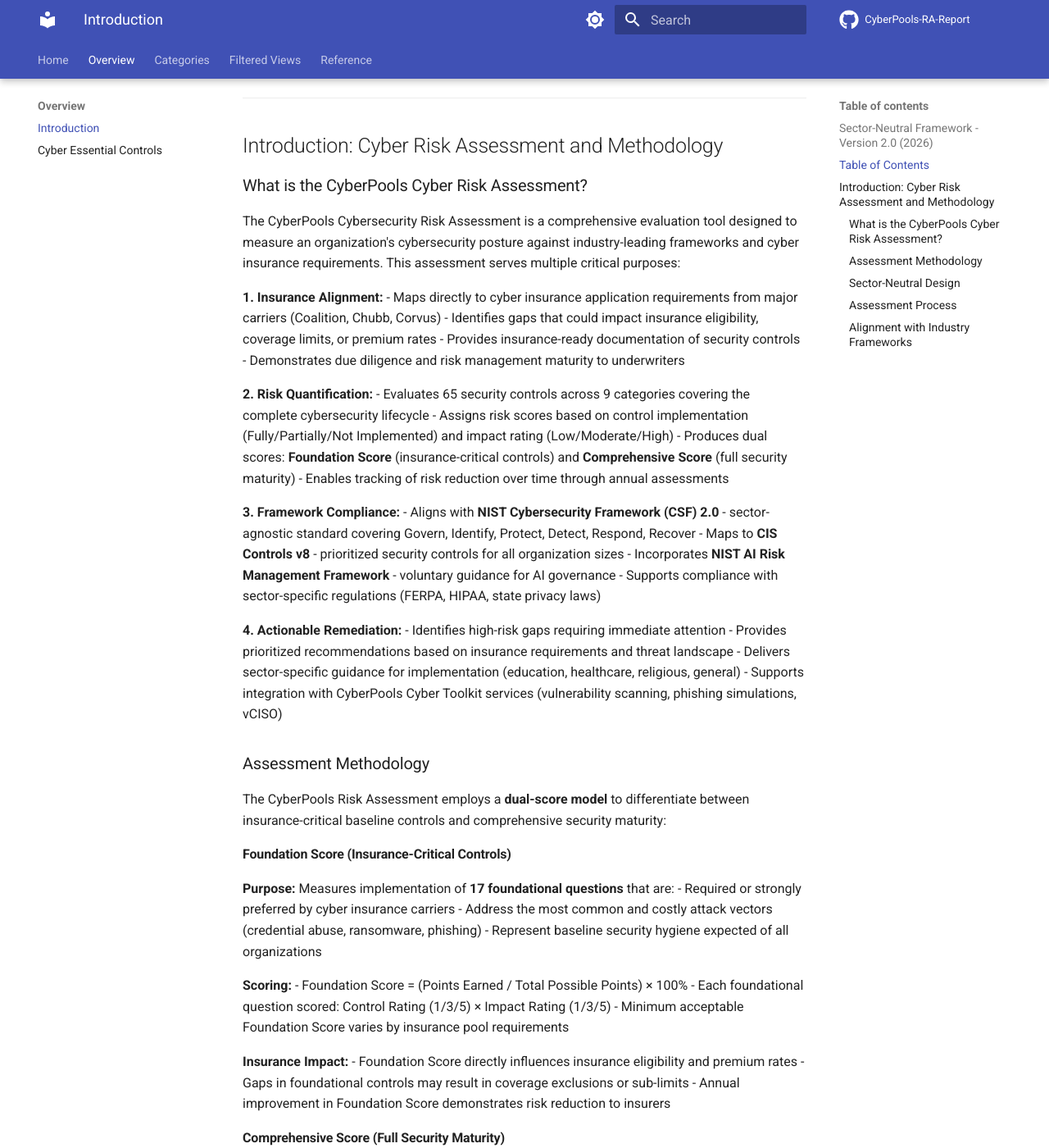
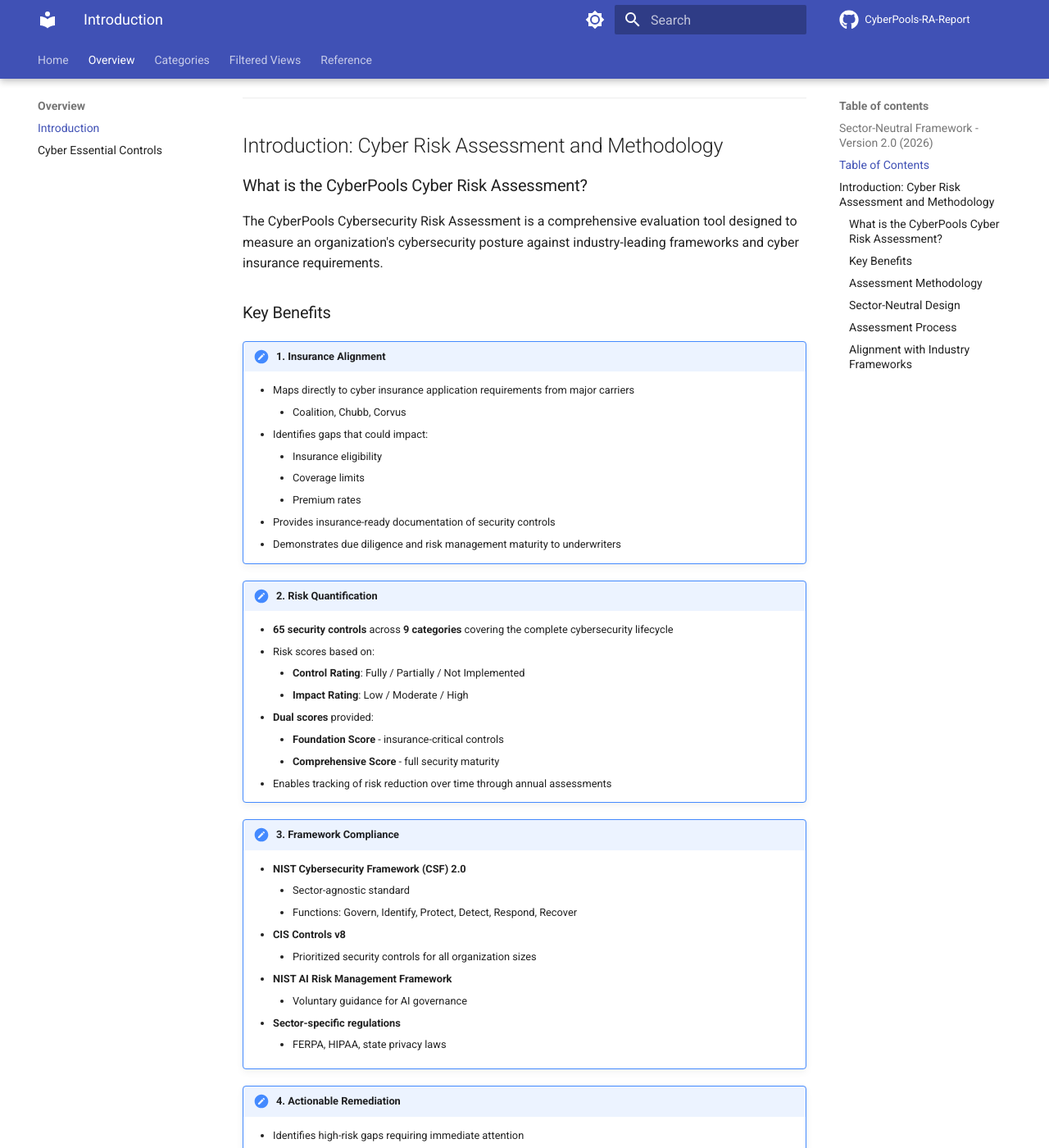
Before and after one commit to frankbejar/CyberPools-RA-Report, an MkDocs documentation site: the page built from docs/overview/introduction.md, in a window 1280 px wide and 1400 px high, scrolled down 828 px. Shown: the whole window at 82% size. Built offline with MkDocs 1.6.1 and Material for MkDocs 9.7.7, drawn with Linux system fonts in a browser that asks for light colours; comment, search, counter and statistics services are not loaded; some of the changed text lies outside the part shown.

Commit message:
Improve introduction page readability with better structure
- Add MkDocs admonitions (callout boxes) for visual hierarchy
- Use nested bullet lists to break down complex information
- Add color-coded boxes: note (blue), success (green), info (blue), tip (cyan)
- Format formulas with inline code blocks
- Add table for risk level interpretation (easier to scan)
- Include emojis for visual risk level indicators (🟢 🟡 🔴)
- Improve scannability of dense text sections

````diff
--- a/docs/overview/introduction.md
+++ b/docs/overview/introduction.md
@@ -37,91 +37,133 @@ tags:
 
 ### What is the CyberPools Cyber Risk Assessment?
 
-The CyberPools Cybersecurity Risk Assessment is a comprehensive evaluation tool designed to measure an organization's cybersecurity posture against industry-leading frameworks and cyber insurance requirements. This assessment serves multiple critical purposes:
+The CyberPools Cybersecurity Risk Assessment is a comprehensive evaluation tool designed to measure an organization's cybersecurity posture against industry-leading frameworks and cyber insurance requirements.
 
-**1. Insurance Alignment:**
-- Maps directly to cyber insurance application requirements from major carriers (Coalition, Chubb, Corvus)
-- Identifies gaps that could impact insurance eligibility, coverage limits, or premium rates
-- Provides insurance-ready documentation of security controls
-- Demonstrates due diligence and risk management maturity to underwriters
+### Key Benefits
 
-**2. Risk Quantification:**
-- Evaluates 65 security controls across 9 categories covering the complete cybersecurity lifecycle
-- Assigns risk scores based on control implementation (Fully/Partially/Not Implemented) and impact rating (Low/Moderate/High)
-- Produces dual scores: **Foundation Score** (insurance-critical controls) and **Comprehensive Score** (full security maturity)
-- Enables tracking of risk reduction over time through annual assessments
+!!! note "1. Insurance Alignment"
+    - Maps directly to cyber insurance application requirements from major carriers
+        - Coalition, Chubb, Corvus
+    - Identifies gaps that could impact:
+        - Insurance eligibility
+        - Coverage limits
+        - Premium rates
+    - Provides insurance-ready documentation of security controls
+    - Demonstrates due diligence and risk management maturity to underwriters
 
-**3. Framework Compliance:**
-- Aligns with **NIST Cybersecurity Framework (CSF) 2.0** - sector-agnostic standard covering Govern, Identify, Protect, Detect, Respond, Recover
-- Maps to **CIS Controls v8** - prioritized security controls for all organization sizes
-- Incorporates **NIST AI Risk Management Framework** - voluntary guidance for AI governance
-- Supports compliance with sector-specific regulations (FERPA, HIPAA, state privacy laws)
+!!! note "2. Risk Quantification"
+    - **65 security controls** across **9 categories** covering the complete cybersecurity lifecycle
+    - Risk scores based on:
+        - **Control Rating**: Fully / Partially / Not Implemented
+        - **Impact Rating**: Low / Moderate / High
+    - **Dual scores** provided:
+        - **Foundation Score** - insurance-critical controls
+        - **Comprehensive Score** - full security maturity
+    - Enables tracking of risk reduction over time through annual assessments
 
-**4. Actionable Remediation:**
-- Identifies high-risk gaps requiring immediate attention
-- Provides prioritized recommendations based on insurance requirements and threat landscape
-- Delivers sector-specific guidance for implementation (education, healthcare, religious, general)
-- Supports integration with CyberPools Cyber Toolkit services (vulnerability scanning, phishing simulations, vCISO)
+!!! note "3. Framework Compliance"
+    - **NIST Cybersecurity Framework (CSF) 2.0**
+        - Sector-agnostic standard
+        - Functions: Govern, Identify, Protect, Detect, Respond, Recover
+    - **CIS Controls v8**
+        - Prioritized security controls for all organization sizes
+    - **NIST AI Risk Management Framework**
+        - Voluntary guidance for AI governance
+    - **Sector-specific regulations**
+        - FERPA, HIPAA, state privacy laws
+
+!!! note "4. Actionable Remediation"
+    - Identifies high-risk gaps requiring immediate attention
+    - Provides prioritized recommendations based on:
+        - Insurance requirements
+        - Current threat landscape
+    - Delivers sector-specific guidance:
+        - Education (K-12/Higher Ed)
+        - Healthcare
+        - Religious/Nonprofit
+        - General organizations
+    - Supports integration with **CyberPools Cyber Toolkit** services:
+        - Vulnerability scanning
+        - Phishing simulations
+        - vCISO
 
 ### Assessment Methodology
 
-The CyberPools Risk Assessment employs a **dual-score model** to differentiate between insurance-critical baseline controls and comprehensive security maturity:
+The CyberPools Risk Assessment employs a **dual-score model** to differentiate between insurance-critical baseline controls and comprehensive security maturity.
 
-#### Foundation Score (Insurance-Critical Controls)
+!!! success "Foundation Score (Insurance-Critical Controls)"
+    **Purpose:** Measures implementation of **17 foundational questions**
 
-**Purpose:** Measures implementation of **17 foundational questions** that are:
-- Required or strongly preferred by cyber insurance carriers
-- Address the most common and costly attack vectors (credential abuse, ransomware, phishing)
-- Represent baseline security hygiene expected of all organizations
+    - Required or strongly preferred by cyber insurance carriers
+    - Address the most common and costly attack vectors:
+        - Credential abuse
+        - Ransomware
+        - Phishing
+    - Represent baseline security hygiene expected of all organizations
 
-**Scoring:**
-- Foundation Score = (Points Earned / Total Possible Points) × 100%
-- Each foundational question scored: Control Rating (1/3/5) × Impact Rating (1/3/5)
-- Minimum acceptable Foundation Score varies by insurance pool requirements
+    **Scoring:**
 
-**Insurance Impact:**
-- Foundation Score directly influences insurance eligibility and premium rates
-- Gaps in foundational controls may result in coverage exclusions or sub-limits
-- Annual improvement in Foundation Score demonstrates risk reduction to insurers
+    - `Foundation Score = (Points Earned / Total Possible Points) × 100%`
+    - Each foundational question scored: `Control Rating (1/3/5) × Impact Rating (1/3/5)`
+    - Minimum acceptable score varies by insurance pool requirements
 
-#### Comprehensive Score (Full Security Maturity)
+    **Insurance Impact:**
 
-**Purpose:** Measures implementation of **all 65 questions** across the cybersecurity lifecycle:
-- Includes foundational controls (17 questions)
-- Plus comprehensive maturity indicators (48 questions)
-- Demonstrates advanced security operations and defense-in-depth
+    - Directly influences insurance eligibility and premium rates
+    - Gaps may result in coverage exclusions or sub-limits
+    - Annual improvement demonstrates risk reduction to insurers
 
-**Scoring:**
-- Comprehensive Score = (Points Earned / Total Possible Points) × 100%
-- Same formula: Control Rating (1/3/5) × Impact Rating (1/3/5)
-- Reflects organization's overall cybersecurity maturity
+!!! info "Comprehensive Score (Full Security Maturity)"
+    **Purpose:** Measures implementation of **all 65 questions** across the cybersecurity lifecycle
 
-**Value:**
-- Identifies opportunities for continuous improvement beyond insurance minimums
-- Benchmarks against peer organizations in similar sectors
-- Guides multi-year security roadmap and budget planning
+    - **17** foundational controls (insurance-critical)
+    - **48** comprehensive maturity indicators
+    - Demonstrates advanced security operations and defense-in-depth
+
+    **Scoring:**
+
+    - `Comprehensive Score = (Points Earned / Total Possible Points) × 100%`
+    - Same formula: `Control Rating (1/3/5) × Impact Rating (1/3/5)`
+    - Reflects organization's overall cybersecurity maturity
+
+    **Value:**
+
+    - Identifies opportunities for continuous improvement beyond insurance minimums
+    - Benchmarks against peer organizations in similar sectors
+    - Guides multi-year security roadmap and budget planning
 
 #### Risk Rating Calculation
 
-**Control Rating (Implementation Level):**
-- **1 (Fully Implemented):** Control is comprehensively deployed, documented, and tested
-- **3 (Partially Implemented):** Control exists but has gaps in coverage, documentation, or testing
-- **5 (Not Implemented):** Control is absent or planning stage only
+!!! tip "How Risk Scores Work"
+    Each question receives a risk score based on two factors:
 
-**Impact Rating (Assigned per Question):**
-- **1 (Low Impact):** Limited consequence if control fails; affects single system or small user group
-- **3 (Moderate Impact):** Significant consequence if control fails; affects multiple systems or broader operations
-- **5 (High Impact):** Severe consequence if control fails; affects entire organization, critical systems, or sensitive data
+    **Control Rating (Implementation Level):**
 
-**Risk Score per Question:**
-```
-Risk Score = Control Rating (1/3/5) × Impact Rating (1/3/5)
-```
+    - **1 - Fully Implemented**: Control is comprehensively deployed, documented, and tested
+    - **3 - Partially Implemented**: Control exists but has gaps in coverage, documentation, or testing
+    - **5 - Not Implemented**: Control is absent or planning stage only
 
-**Risk Level Interpretation:**
-- **0-5:** Low Risk (green) - Control well-implemented for impact level
-- **6-15:** Moderate Risk (yellow) - Control partially implemented; improvement needed
-- **16-25:** High Risk (red) - Critical gap requiring immediate attention
+    **Impact Rating (Assigned per Question):**
+
+    - **1 - Low Impact**: Limited consequence if control fails
+        - Affects single system or small user group
+    - **3 - Moderate Impact**: Significant consequence if control fails
+        - Affects multiple systems or broader operations
+    - **5 - High Impact**: Severe consequence if control fails
+        - Affects entire organization, critical systems, or sensitive data
+
+    **Formula:**
+    ```
+    Risk Score = Control Rating (1/3/5) × Impact Rating (1/3/5)
+    ```
+
+    **Risk Level Interpretation:**
+
+    | Score | Level | Meaning |
+    |-------|-------|---------|
+    | 0-5 | 🟢 Low Risk | Control well-implemented for impact level |
+    | 6-15 | 🟡 Moderate Risk | Control partially implemented; improvement needed |
+    | 16-25 | 🔴 High Risk | Critical gap requiring immediate attention |
 
 **Example:**
 - Question: "Has the organization implemented MFA for all users?"
````
